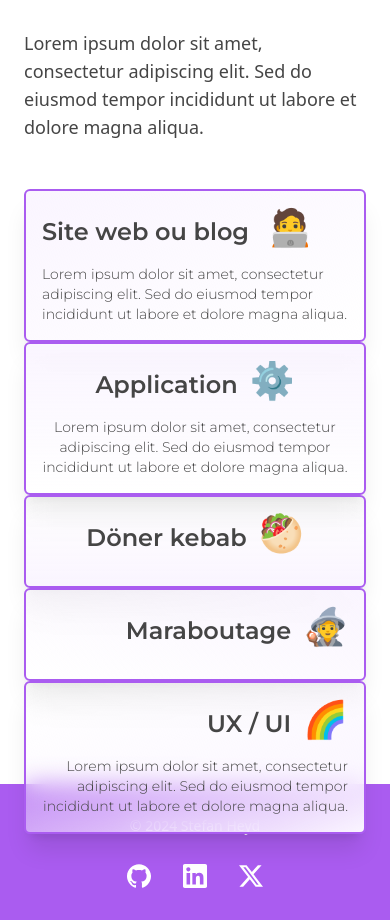
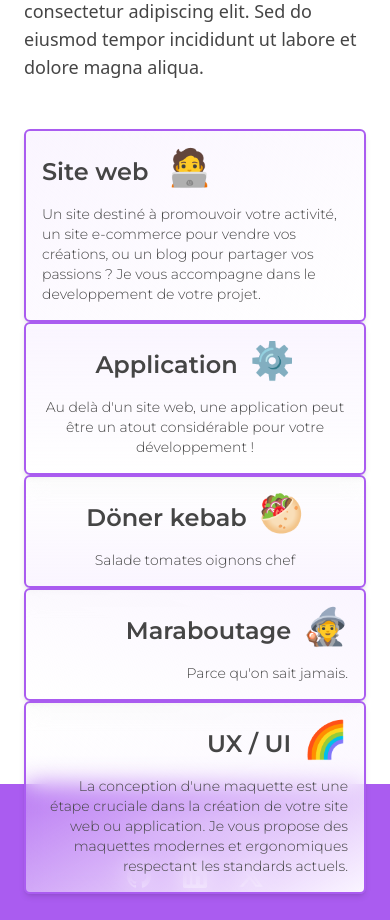
Before and after one commit to StefanHyde/PortfolioV2, a Next.js app: page / in a window 390 px wide. Shown: the part 904-1824 px from the top of the page. Built offline with nearby package versions, Linux system fonts and the light colour scheme.

Commit message:
Introduction bento Ok, need slider for mobile

```diff
--- a/src/components/intro.tsx
+++ b/src/components/intro.tsx
@@ -10,11 +10,11 @@ export default function Intro() {
       <div className="justify-start mb-12  text-dark-800 dark:text-almost-white md:w-2/3">
         <h2 className="mb-6 text-2xl md:text-5xl font-montserrat font-semibold">
           Quelque soit vos{' '}
-          <span className="text-4xl md:text-7xl bg-gradient-to-r from-primary-800 to-primary-400 inline-block text-transparent bg-clip-text text-primary-500">
+          <span className="text-4xl md:text-7xl bg-gradient-to-r from-primary-800 to-primary-400 inline-block text-transparent bg-clip-text drop-shadow-lg">
             ambtions
           </span>{' '}
           je vous trouve la{' '}
-          <span className="text-4xl md:text-7xl bg-gradient-to-l from-secondary-500 to-secondary-200 inline-block text-transparent bg-clip-text">
+          <span className="text-4xl md:text-7xl bg-gradient-to-r from-secondary-500 to-secondary-200 inline-block text-transparent bg-clip-text drop-shadow-lg">
             solution
           </span>
         </h2>
@@ -23,42 +23,46 @@ export default function Intro() {
           eiusmod tempor incididunt ut labore et dolore magna aliqua.
         </p>
       </div>
-      <div className="md:grid grid-rows-1 grid-cols-1 md:grid-cols-3 md:grid-rows-3 grid-flow-col gap-4  md:w-3/4 font-montserrat  text-dark-800 dark:text-almost-white">
-        <div className="row-span-3 flex flex-col backdrop-blur-md p-4  border-solid border-2 border-primary-500 dark:border-almost-white rounded-md md:rounded-l-2xl  bg-gradient-to-br from-primary-50 dark:from-primary-950 to-transparent shadow-xl  ease-in-out duration-300">
+      <div className="md:grid grid-rows-1 grid-cols-1 md:grid-cols-3 md:grid-rows-3 grid-flow-col gap-4  md:w-full xl:w-3/4 font-montserrat  text-dark-800 dark:text-almost-white">
+        <div className="row-span-3 flex flex-col backdrop-blur-md p-4 border-solid border-2 border-primary-500 dark:border-almost-white rounded-md md:rounded-l-2xl  bg-gradient-to-br from-primary-50 dark:from-primary-950 to-transparent shadow-md ease-in-out duration-300">
           <h3 className="text-2xl font-semibold mb-4">
-            Site web ou blog <span className="text-4xl ml-3">🧑‍💻</span>
+            Site web <span className="text-4xl ml-3">🧑‍💻</span>
           </h3>
           <p className="text-sm font-light">
-            Lorem ipsum dolor sit amet, consectetur adipiscing elit. Sed do
-            eiusmod tempor incididunt ut labore et dolore magna aliqua.
+            Un site destiné à promouvoir votre activité, un site e-commerce pour
+            vendre vos créations, ou un blog pour partager vos passions ? Je
+            vous accompagne dans le developpement de votre projet.
           </p>
         </div>
-        <div className="row-span-2 backdrop-blur-md p-4  border-solid border-2 border-primary-500 dark:border-almost-white rounded-md dark:text-almost-white bg-gradient-to-b from-primary-50 dark:from-primary-950 to-transparent shadow-xl  text-center">
+        <div className="row-span-2 backdrop-blur-md p-4  border-solid border-2 border-primary-500 dark:border-almost-white rounded-md dark:text-almost-white bg-gradient-to-b from-primary-50 dark:from-primary-950 to-transparent shadow-md  text-center">
           <h3 className="text-2xl font-semibold  mb-4">
             Application<span className="text-4xl ml-3">⚙️</span>
           </h3>
           <p className="text-sm font-light ">
-            Lorem ipsum dolor sit amet, consectetur adipiscing elit. Sed do
-            eiusmod tempor incididunt ut labore et dolore magna aliqua.
+            Au delà d&apos;un site web, une application peut être un atout
+            considérable pour votre développement !
           </p>
         </div>
-        <div className="row-span-1 backdrop-blur-md p-4  border-solid border-2 border-primary-500 dark:border-almost-white rounded-md dark:text-almost-white bg-gradient-to-t from-primary-50 dark:from-primary-950 to-transparent shadow-xl text-center">
-          <h3 className="text-2xl font-semibold  mb-4">
+        <div className="row-span-1 backdrop-blur-md p-4  border-solid border-2 border-primary-500 dark:border-almost-white rounded-md dark:text-almost-white bg-gradient-to-t from-primary-50 dark:from-primary-950 to-transparent shadow-md text-center">
+          <h3 className="text-2xl font-semibold mb-4">
             Döner kebab<span className="text-4xl ml-3">🥙</span>
           </h3>
+          <p className="text-sm font-light">Salade tomates oignons chef</p>
         </div>
-        <div className="row-span-1 backdrop-blur-md p-4  border-solid border-2 border-primary-500 dark:border-almost-white rounded-md md:rounded-tr-2xl dark:text-almost-white bg-gradient-to-bl from-primary-50 dark:from-primary-950 to-transparent shadow-xl text-end">
+        <div className="row-span-1 backdrop-blur-md p-4  border-solid border-2 border-primary-500 dark:border-almost-white rounded-md md:rounded-tr-2xl dark:text-almost-white bg-gradient-to-bl from-primary-50 dark:from-primary-950 to-transparent shadow-md text-end">
           <h3 className="text-2xl font-semibold  mb-4">
             Maraboutage<span className="text-4xl ml-3">🧙</span>
           </h3>
+          <p className="text-sm font-light">Parce qu&apos;on sait jamais.</p>
         </div>
-        <div className="row-span-2 backdrop-blur-md p-4  border-solid border-2 border-primary-500 dark:border-almost-white rounded-md md:rounded-br-2xl dark:text-almost-white bg-gradient-to-tl from-primary-50 dark:from-primary-950 to-transparent shadow-xl text-end">
+        <div className="row-span-2 backdrop-blur-md p-4  border-solid border-2 border-primary-500 dark:border-almost-white rounded-md md:rounded-br-2xl dark:text-almost-white bg-gradient-to-tl from-primary-50 dark:from-primary-950 to-transparent shadow-md text-end">
           <h3 className="text-2xl font-semibold  mb-4">
             UX / UI<span className="text-4xl ml-3">🌈</span>
           </h3>
           <p className="text-sm font-light">
-            Lorem ipsum dolor sit amet, consectetur adipiscing elit. Sed do
-            eiusmod tempor incididunt ut labore et dolore magna aliqua.
+            La conception d&apos;une maquette est une étape cruciale dans la
+            création de votre site web ou application. Je vous propose des
+            maquettes modernes et ergonomiques respectant les standards actuels.
           </p>
         </div>
       </div>
```
